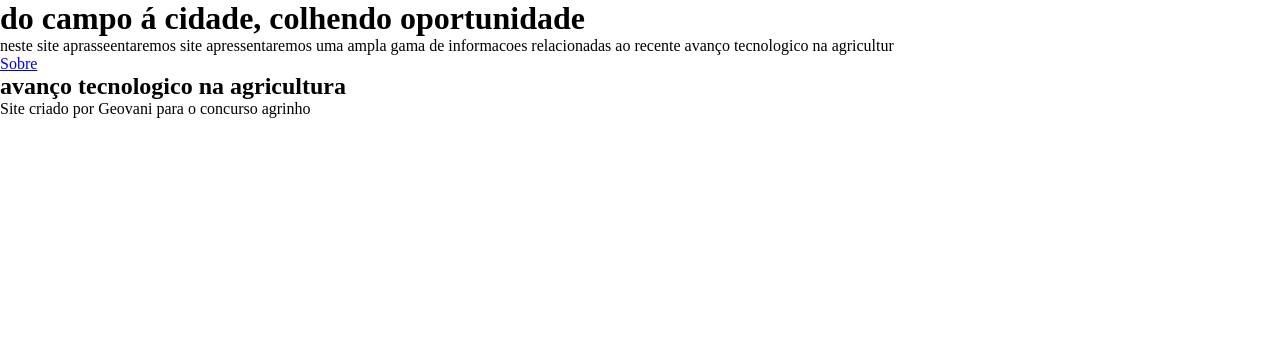
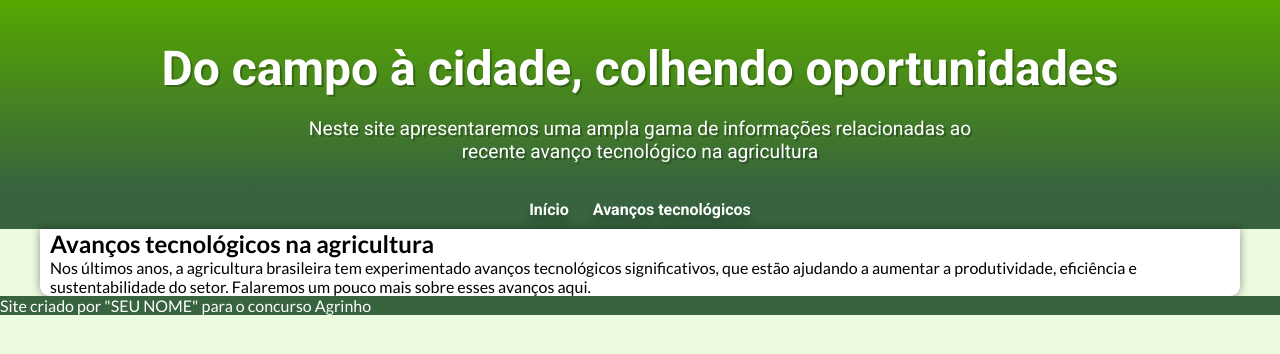
Before and after one commit to GeovaniTeixeiraSouza/Agrinho, a plain HTML site: page index.html in a window 1280 px wide. Drawn offline with Linux system fonts and the light colour scheme.

Commit message:
Add files via upload

```diff
--- /dev/null
+++ b/avancos.css
@@ -0,0 +1,6 @@
+@import url(style.css);
+
+.avancos_inicio{
+    font-family: var(--fonte-principal);
+
+}
--- a/index.html
+++ b/index.html
@@ -3,27 +3,33 @@
 <head>
     <meta charset="UTF-8">
     <meta name="viewport" content="width=device-width, initial-scale=1.0">
-    <title>agrinho</title>
+    <title>Agrinho</title>
     <link rel="stylesheet" href="style.css">
-    <link rel="shortcut icon" href="" type="imagee/x-icon">
+    <link rel="shortcut icon" href="cesj.png" type="image/x-icon">
+    <link rel="preconnect" href="https://fonts.googleapis.com">
+    <link rel="preconnect" href="https://fonts.gstatic.com" crossorigin>
+    <link href="https://fonts.googleapis.com/css2?family=Lato:wght@400;700&family=Roboto:wght@400;700&display=swap"
+        rel="stylesheet">
 </head>
 <body>
     <header class="cabecalho">
-    <h1 class="titulo_principal">do  campo á cidade, colhendo oportunidade</h1>
-    <p class="paragrafo_principal">neste site aprasseentaremos site apressentaremos uma ampla gama de informacoes relacionadas ao recente avanço tecnologico  na agricultur</p>
+        <h1 class="titulo_principal">Do campo à cidade, colhendo oportunidades</h1>
+        <p class="paragrafo_principal">Neste site apresentaremos uma ampla gama de informações relacionadas ao recente avanço tecnológico na agricultura</p>
     </header>
 
     <nav class="menu">
-    <a href="index.html" class="menu_item"></a>
-    <a href="#" class="menu_item">Sobre</a>
+        <a href="index.html" class="menu_item">Início</a>
+        <a href="avancos.html" class="menu_item">Avanços tecnológicos</a>
     </nav>
     <main>
         <article>
-      <h2>avanço tecnologico na agricultura</h2>
+            <h2>Avanços tecnológicos na agricultura</h2>
+            <p>Nos últimos anos, a agricultura brasileira tem experimentado avanços tecnológicos significativos, que estão ajudando a aumentar a produtividade, eficiência e sustentabilidade do setor. Falaremos um pouco mais sobre esses avanços aqui.
+            </p>
         </article>
     </main>
     <footer>
-    <p>Site criado por Geovani para o concurso agrinho</p>
+        <p>Site criado por "SEU NOME" para o concurso Agrinho</p>
     </footer>
 </body>
 </html>
--- a/style.css
+++ b/style.css
@@ -7,9 +7,90 @@
     --cor4: #537A40;
     --cor5: #395039;
     --cor6: #37633e;
+    --fonte-principal: "Lato";
+    --fonte-secundaria: "Roboto";
 }
 
 *{
     margin: 0px;
     padding: 0px;
 }
+
+body {
+    background-color: var(--cor1);
+    font-family: var(--fonte-principal);
+  }
+
+  main {
+    margin: auto;
+    min-width: 280px;
+    max-width: 1200px;
+    background-color: white;
+    box-shadow: 0px 0px 10px rgba(0, 0, 0, 0.4);
+    border-bottom-left-radius: 10px;
+    border-bottom-right-radius: 10px;
+  }
+
+  article {
+    margin-left: 10px;
+    margin-right: 10px;
+  }
+
+  .cabecalho {
+    background-image: linear-gradient(to bottom, var(--cor3), var(--cor6));
+    min-height: 150px;
+    padding-top: 40px;
+  }
+
+  .menu {
+    font-family: var(--fonte-secundaria);
+    text-align: center;
+    background-color: var(--cor6);
+    padding: 10px;
+    text-shadow: 0px 6px 6px rgba(0, 0, 0, 0.25);
+  }
+
+  .menu_item {
+    color: white;
+    padding: 10px;
+    text-decoration: none;
+    font-weight: bold;
+    border-radius: 5px;
+    transition-duration: 0.5s;
+  }
+
+  .menu_item:hover {
+    background-color: var(--cor2);
+    color: var(--cor6);
+  }
+
+  .titulo_principal {
+    font-family: var(--fonte-secundaria);
+    text-align: center;
+    color: white;
+    margin-bottom: 20px;
+    font-size: 3em;
+    text-shadow: 2px 2px 0px rgba(0, 0, 0, 0.25);
+  }
+
+  .paragrafo_principal {
+    font-family: var(--fonte-secundaria);
+    text-align: center;
+    color: white;
+    font-size: 1.2em;
+    max-width: 700px;
+    padding-right: 10px;
+    padding-left: 10px;
+    margin: auto;
+    text-shadow: 2px 2px 0px rgba(0, 0, 0, 0.25);
+  }
+
+  .container_imagem{
+    max-width: 800px;
+    min-width: 280px;
+  }
+
+  footer {
+    background-color: var(--cor6);
+    color: white;
+  }
```
Also changed, not shown: avancos.html (added, +78 -0 lines), cesj.png (added), 2 other files. Lines whose indentation alone changed are shown as unchanged.
